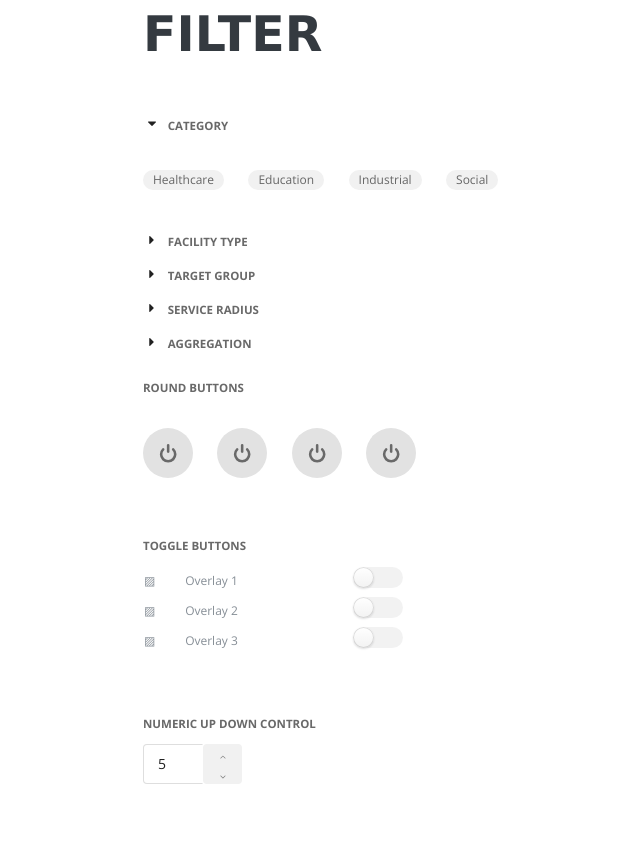
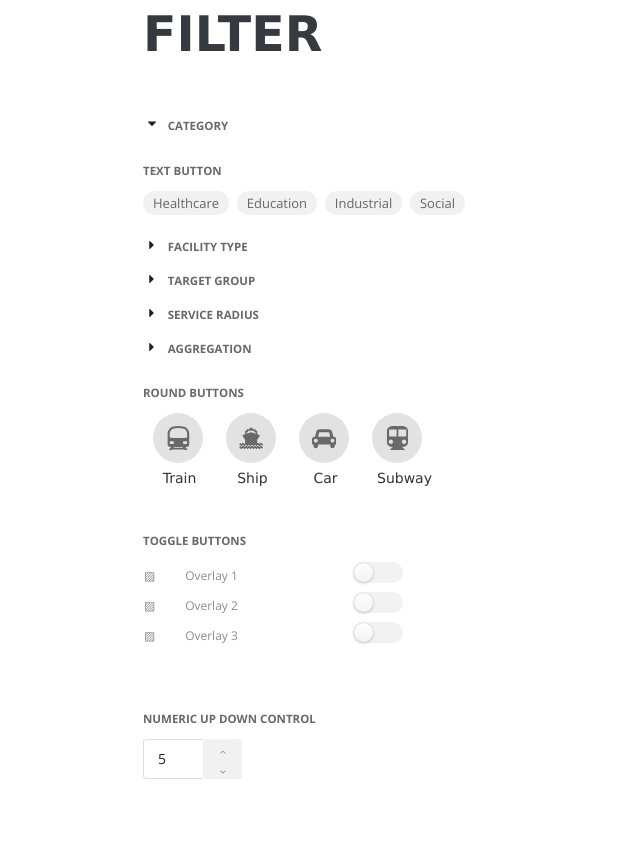
Before and after one commit to Clemency10/plan, a plain HTML site: page index.html in a window 1280 px wide. Shown: the part 2439-3280 px from the top of the page, without its empty margins (137-777 px from the left). Drawn offline with nearby package versions, Linux system fonts and the light colour scheme; a web font is replaced by a local one.

Commit message:
Edited Round Button & Range Slider

```diff
--- a/css/plan.css
+++ b/css/plan.css
@@ -255,9 +255,10 @@ a:hover, a:focus, a:active {
     /*display: inline-block;*/
     height: 50px;
     width: 50px;
-    margin-right :20px;
-    margin-top :20px;
-    margin-bottom :20px;
+    margin-right :;
+    margin-top :;
+    margin-bottom :;
+    horizontal-align: center;
 }
 
 .slider {
@@ -347,6 +348,14 @@ a:hover, a:focus, a:active {
     cursor: pointer;
     margin-top: -5px;
 }
+
+/* .ui-slider-handle:focus {
+    outline: none;
+    outline-color: none;
+    outline-style: none;
+    outline-width: none;
+} */
+
 .ui-slider .ui-slider-range {
     position: absolute;
     z-index: 1;
@@ -363,22 +372,31 @@ a:hover, a:focus, a:active {
     filter: inherit;
 }
 
+.ui-slider-handle:focus {
+    outline: -webkit-focus-ring-color auto 0px;
+    outline-color: ;
+    outline-style: ;
+    outline-width: ;
+}
+
 .ui-slider-horizontal {
     height: 5px;
+    background: #e0e0e0;
+    border: 0px;
 }
 
 .ui.button {
     display: inline-block;
     padding: 0 10px;
-    height: 20px;
-    font-size: 12px;
+    height: 24px;
+    font-size: 13px;
     line-height: 20px;
     border-radius: 25px;
     background-color: #f1f1f1;
     color: #666666;
     border-color: #f1f1f1;
-    margin-right :20px;
-    margin-bottom :20px;
+    margin-right :;
+    margin-bottom :;
     font-family: 'Open Sans', serif;
     font-weight: normal;
 }
--- a/index.html
+++ b/index.html
@@ -115,7 +115,7 @@
           </div>
           <div class="content active">
             <p class="transition visible" style="display: block !important;">
-              <br>
+              <p class="header">Text Button</p>
               <button class="ui button">
                 Healthcare
               </button>
@@ -137,6 +137,7 @@
           </div>
           <div class="content">
             <br>
+            <p class="header">Text Button with Icon</p>
             <button class="ui button">
               <svg class="iconsmall icon-spread">
                 <use xlink:href="icon/symbol-defs.svg#icon-spread"></use>
@@ -181,6 +182,7 @@
           </div>
           <div class="content">
             <br>
+            <p class="header">Single Search Dropdown</p>
             <div style="width:410px;">
               <select class="ui search dropdown">
                 <option value="se">Select</option>
@@ -197,6 +199,7 @@
             </div>
 
             <br><br>
+            <p class="header">Multiple Select Dropdown</p>
 
             <div style="width:100%;">
               <select name="target" multiple="" class="ui fluid dropdown">
@@ -253,6 +256,7 @@
           </div>
           <div class="content">
             <br>
+            <p class="header">Text Button</p>
             <button class="ui button">
               Planning Area
             </button>
@@ -272,29 +276,42 @@
         <br>
 
         <p class="header">Round Buttons</p>
+
+        <div class="container">
+          <div class="row">
+            <div style="margin: 0 10px;">
               <button class="circular ui icon button">
-          <svg class="iconmedium icon-power icon-inverse">
-            <use xlink:href="icon/symbol-defs.svg#icon-power"></use>
-          </svg>
-        </button>
-
+                <svg class="iconmedium icon-transport icon-inverse">
+                  <use xlink:href="icon/symbol-defs.svg#icon-transport"></use>
+                </svg>
+              </button>
+              <p style="font-size:14px; color:#333; margin: 5px; text-align: center;">Train</p>
+            </div>
+            <div style="margin: 0 10px;">
               <button class="circular ui icon button">
-          <svg class="iconmedium icon-power icon-inverse">
-            <use xlink:href="icon/symbol-defs.svg#icon-power"></use>
-          </svg>
-        </button>
-
+                <svg class="iconmedium icon-ship icon-inverse">
+                  <use xlink:href="icon/symbol-defs.svg#icon-ship"></use>
+                </svg>
+              </button>
+              <p style="font-size:14px; color:#333; margin: 5px; text-align: center;">Ship</p>
+            </div>
+            <div style="margin: 0 10px;">
               <button class="circular ui icon button">
-          <svg class="iconmedium icon-power icon-inverse" width="50px" height="50px">
-            <use xlink:href="icon/symbol-defs.svg#icon-power"></use>
-          </svg>
-        </button>
-
+                <svg class="iconmedium icon-cab icon-inverse" width="50px" height="50px">
+                  <use xlink:href="icon/symbol-defs.svg#icon-cab"></use>
+                </svg>
+              </button>
+              <p style="font-size:14px; color:#333; margin: 5px; text-align: center;">Car</p>
+            </div>
+            <div style="margin: 0 10px;">
               <button class="circular ui icon button">
-          <svg class="iconmedium icon-power icon-inverse">
-            <use xlink:href="icon/symbol-defs.svg#icon-power"></use>
-          </svg>
-        </button>
+                <svg class="iconmedium icon-subway icon-inverse">
+                  <use xlink:href="icon/symbol-defs.svg#icon-subway"></use>
+                </svg>
+              </button>
+              <p style="font-size:14px; color:#333; margin: 5px; text-align: center;">Subway</p>
+            </div>
+          </div>
         </div>
 
         <br><br>
@@ -335,13 +352,13 @@
         <div class="ui right labeled input" style="width:60px; height:40px">
           <input type="text" id="txtNum" value="5">
           <div class="ui mini vertical buttons" >
-          <button class="ui icon button" command="Up">
+            <button class="ui icon button" command="Up" style="height:20px">
               <svg class="icon icon-angle-up">
                 <use xlink:href="icon/symbol-defs.svg#icon-angle-up"></use>
               </svg>
             </button>
 
-          <button class="ui icon button" command="Down">
+            <button class="ui icon button" command="Down" style="height:20px">
               <svg class="icon icon-angle-down">
                 <use xlink:href="icon/symbol-defs.svg#icon-angle-down"></use>
               </svg>
```
Lines whose indentation alone changed are shown as unchanged.
